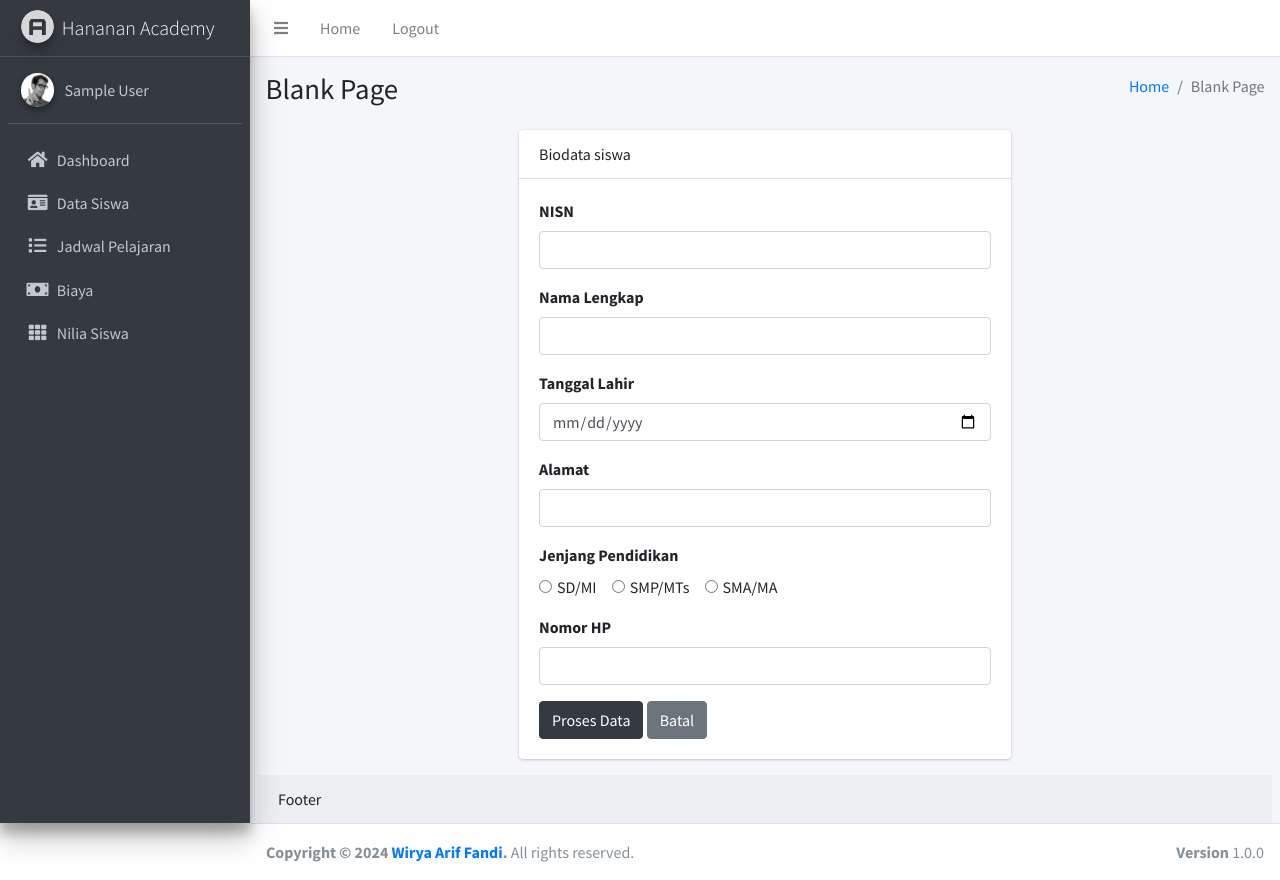
After one commit to Necma13/HanananAcademy, a PHP site: page /tambah_siswa.php in a window 1280 px wide. The commit adds this page. Run offline with PHP 8.4, Linux system fonts and the light colour scheme; the visitor is signed in with stand-in values (Sample User, id 1); some libraries are stand-ins or nearby versions.

Commit message:
tambah siswa and proses

```diff
--- a/navbar.php
+++ b/navbar.php
@@ -5,7 +5,7 @@
         <a class="nav-link" data-widget="pushmenu" href="#" role="button"><i class="fas fa-bars"></i></a>
       </li>
       <li class="nav-item d-none d-sm-inline-block">
-        <a href="../../index3.html" class="nav-link">Home</a>
+        <a href="index.php" class="nav-link">Home</a>
       </li>
       <li class="nav-item d-none d-sm-inline-block">
         <a href="logout.php" class="nav-link">Logout</a>
--- a/siswa.php
+++ b/siswa.php
@@ -36,7 +36,7 @@ include_once("cek_login.php");
       <div class="container-fluid">
         <div class="row mb-2">
           <div class="col-sm-6">
-            <h1>Data Jurusan</h1>
+            <h1>Data Siswa</h1>
           </div>
           <div class="col-sm-6">
             <ol class="breadcrumb float-sm-right">
@@ -67,6 +67,9 @@ include_once("cek_login.php");
                     <th>Aksi</th>
                   </tr>
                   </thead>
+                  <div class="col-md-12 m-auto mt-5">
+                <a class="btn btn-outline-primary mb-1" href="tambah_siswa.php"><i class="fa fa-user-plus"></i> Tambah Mahasiswa</a>
+                  </div>
                   <tbody>
                   <?php
                     //1. membuat koneksi
--- /dev/null
+++ b/tambah_siswa.php
@@ -0,0 +1,142 @@
+<?php
+include_once("cek_login.php");
+?>
+<!DOCTYPE html>
+<html lang="en">
+<head>
+  <meta charset="utf-8">
+  <meta name="viewport" content="width=device-width, initial-scale=1">
+  <title>Hananan Academy</title>
+
+  <!-- Google Font: Source Sans Pro -->
+  <link rel="stylesheet" href="https://fonts.googleapis.com/css?family=Source+Sans+Pro:300,400,400i,700&display=fallback">
+  <!-- Font Awesome -->
+  <link rel="stylesheet" href="plugins/fontawesome-free/css/all.min.css">
+  <!-- Theme style -->
+  <link rel="stylesheet" href="dist/css/adminlte.min.css">
+</head>
+<body class="hold-transition sidebar-mini">
+<!-- Site wrapper -->
+<div class="wrapper">
+  <!-- Navbar -->
+  <?php include_once('navbar.php') ?>
+  <!-- /.navbar -->
+
+  <!-- Main Sidebar Container -->
+  <?php include_once('sidebar.php') ?>
+
+  <!-- Content Wrapper. Contains page content -->
+  <div class="content-wrapper">
+    <!-- Content Header (Page header) -->
+    <section class="content-header">
+      <div class="container-fluid">
+        <div class="row mb-2">
+          <div class="col-sm-6">
+            <h1>Blank Page</h1>
+          </div>
+          <div class="col-sm-6">
+            <ol class="breadcrumb float-sm-right">
+              <li class="breadcrumb-item"><a href="#">Home</a></li>
+              <li class="breadcrumb-item active">Blank Page</li>
+            </ol>
+          </div>
+        </div>
+      </div><!-- /.container-fluid -->
+    </section>
+
+    <!-- Main content -->
+    <section class="content">
+
+    <div class="container">
+        <div class="row">
+            <div class="col-md-6 m-auto mt-5">
+                <div class="card">
+                    <div class="card-header">
+                        Biodata siswa
+                    </div>
+                    <div class="card-body">
+                        <form action="proses_form.php" method="POST" enctype="multipart/form-data">
+                            <div class="mb-3">
+                                <label for="nisn" class="form-label">NISN</label>
+                                <input type="text" name="nisn" class="form-control" id="nisn" aria-describedby="Disini ya NISN nya Dengan Benar">
+                            </div>
+
+                            <div class="mb-3">
+                                <label for="nama" class="form-label">Nama Lengkap</label>
+                                <input type="text" name="nama" class="form-control" id="nama" aria-describedby="Nama jangan salah ya">
+                            </div>
+
+                            <div class="mb-3">
+                                <label for="tgl" class="form-label">Tanggal Lahir</label>
+                                <input type="date" name="tgl" class="form-control" id="tgl" aria-describedby="jangan Lupa Tanggal Lahir Orang">
+                            </div>
+
+                            <div class="mb-3">
+                                <label for="alamat" class="form-label">Alamat</label>
+                                <input type="text" name="alamat" class="form-control" id="alamat" aria-describedby="Alamat Yang Real Ya">
+                            </div>
+
+                            <div class="mb-3">
+                                <label for="jjg" class="form-label">Jenjang Pendidikan</label>
+                                <br>
+                                <div class="form-check form-check-inline">
+                                    <input class="form-check-input" type="radio" name="jjg" id="inlineRadio1" value="SD/MI">
+                                    <label class="form-check-label" for="inlineRadio1">SD/MI</label>
+                                </div>
+                                <div class="form-check form-check-inline">
+                                    <input class="form-check-input" type="radio" name="jjg" id="inlineRadio2" value="SMP/MTs">
+                                    <label class="form-check-label" for="inlineRadio2">SMP/MTs</label>
+                                </div>
+                                <div class="form-check form-check-inline">
+                                    <input class="form-check-input" type="radio" name="jjg" id="inlineRadio2" value="SMA/MA">
+                                    <label class="form-check-label" for="inlineRadio2">SMA/MA</label>
+                                </div>
+                            </div>
+
+                            <div class="mb-3">
+                                <label for="hp" class="form-label">Nomor HP</label>
+                                <input type="text" name="hp" class="form-control" id="hp" aria-describedby="Masa Lupa Nomor HP nya">
+                            </div>
+
+                            <button type="submit" class="btn btn-dark">Proses Data</button>
+                            <a href="siswa.php" class="btn btn-secondary">Batal</a>
+                        </form>
+                    </div>
+                </div>
+            </div>
+        </div>
+    </div>
+
+        <!-- /.card-body -->
+        <div class="card-footer">
+          Footer
+        </div>
+        <!-- /.card-footer-->
+      </div>
+      <!-- /.card -->
+
+    </section>
+    <!-- /.content -->
+  </div>
+  <!-- /.content-wrapper -->
+
+  <?php include_once('footer.php')?>
+
+  <!-- Control Sidebar -->
+  <aside class="control-sidebar control-sidebar-dark">
+    <!-- Control sidebar content goes here -->
+  </aside>
+  <!-- /.control-sidebar -->
+</div>
+<!-- ./wrapper -->
+
+<!-- jQuery -->
+<script src="plugins/jquery/jquery.min.js"></script>
+<!-- Bootstrap 4 -->
+<script src="plugins/bootstrap/js/bootstrap.bundle.min.js"></script>
+<!-- AdminLTE App -->
+<script src="dist/js/adminlte.min.js"></script>
+<script src="js/bootstrap.js"></script>
+
+</body>
+</html>
```
Also changed, not shown: proses_siswa.php (added, +24 -0 lines).
